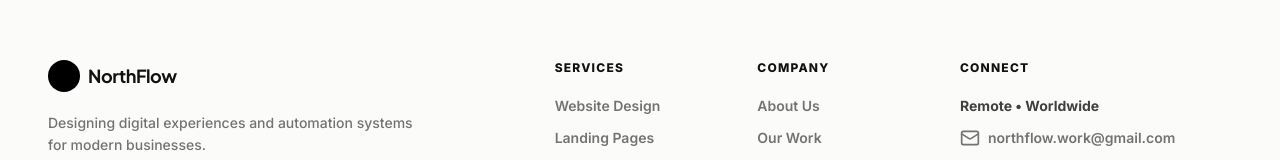
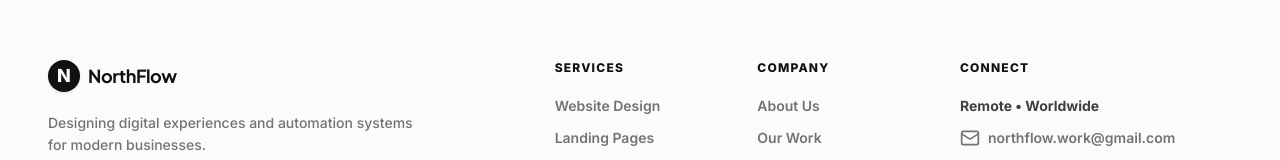
Before and after one commit to ravisharma-09/northflow, a Next.js app: page / in a window 1280 px wide. Shown: the part 9332-9492 px from the top of the page. Built offline with nearby package versions, Linux system fonts and the light colour scheme.

Commit message:
fix: make footer logo consistent with navbar and visible

```diff
--- a/src/components/Footer.tsx
+++ b/src/components/Footer.tsx
@@ -46,7 +46,7 @@ export default function Footer() {
           {/* Logo & Description */}
           <div className="lg:col-span-5 flex flex-col items-start text-left gap-5">
             <a href="#home" className="flex items-center gap-2">
-              <span className="flex items-center justify-center w-8 h-8 rounded-full bg-brand text-black font-bold text-lg">
+              <span className="flex items-center justify-center w-8 h-8 rounded-full bg-foreground text-background font-extrabold text-lg shadow-sm">
                 N
               </span>
               <span className="font-display font-bold tracking-tight text-lg text-foreground">
```
